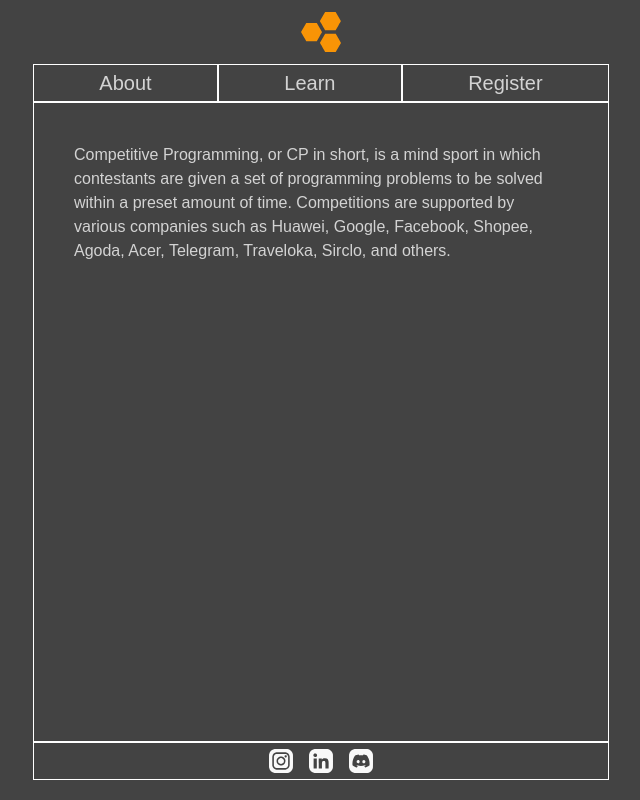
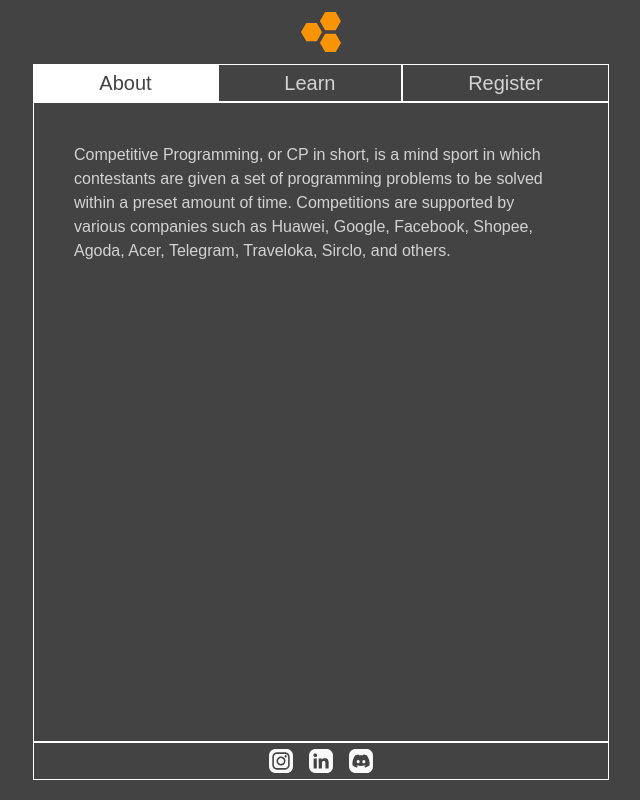
Before and after one commit to VioAlbert/jollybee-web, a Vue app: page / in a window 1280 px wide. Shown: the whole page, without its empty margins (319-959 px from the left). Built offline with nearby package versions, Linux system fonts and the light colour scheme.

Commit message:
Add active class for header

```diff
--- a/src/App.vue
+++ b/src/App.vue
@@ -9,15 +9,15 @@
   const pages = [
     {
       name: 'About',
-      component: AboutPage
+      component: AboutPage,
     },
     {
       name: 'Learn',
-      component: LearnPage
+      component: LearnPage,
     },
     {
       name: 'Register',
-      component: RegisterPage
+      component: RegisterPage,
     },
   ]
 
@@ -29,12 +29,16 @@
   })
 
   const activePageIndex = ref(0)
+
+  const changePage = (x) => {
+    activePageIndex.value = x
+  }
 </script>
 
 <template>
   <div class="container max-w-xl mx-auto">
     <img src="/images/logo_hexagon.svg" alt="" class="mx-auto my-3 h-10 block">
-    <HeaderBar :pages="pageItems" @change-page="(x) => activePageIndex = x" />
+    <HeaderBar :pages="pageItems" :activePageIndex="activePageIndex" @change-page="changePage" />
     <div class="border border-white p-10 h-[80vh]">
       <component :is="pageComponent[activePageIndex]" />
     </div>
--- a/src/components/HeaderBar.vue
+++ b/src/components/HeaderBar.vue
@@ -1,6 +1,7 @@
 <script setup lang="ts">
   defineProps<{
-    pages: Array<String>
+    pages: Array<String>,
+    activePageIndex: Number
   }>()
 </script>
 
@@ -8,6 +9,9 @@
   <div class="flex">
     <button v-for="(page, index) in pages"
       class="border border-white flex-grow text-center text-xl p-1"
+      :class="[
+        activePageIndex === index ? ['bg-white', 'text-[#434343]'] : ''
+      ]"
       @click="$emit('changePage', index)">
       {{page}}
     </button>
```
